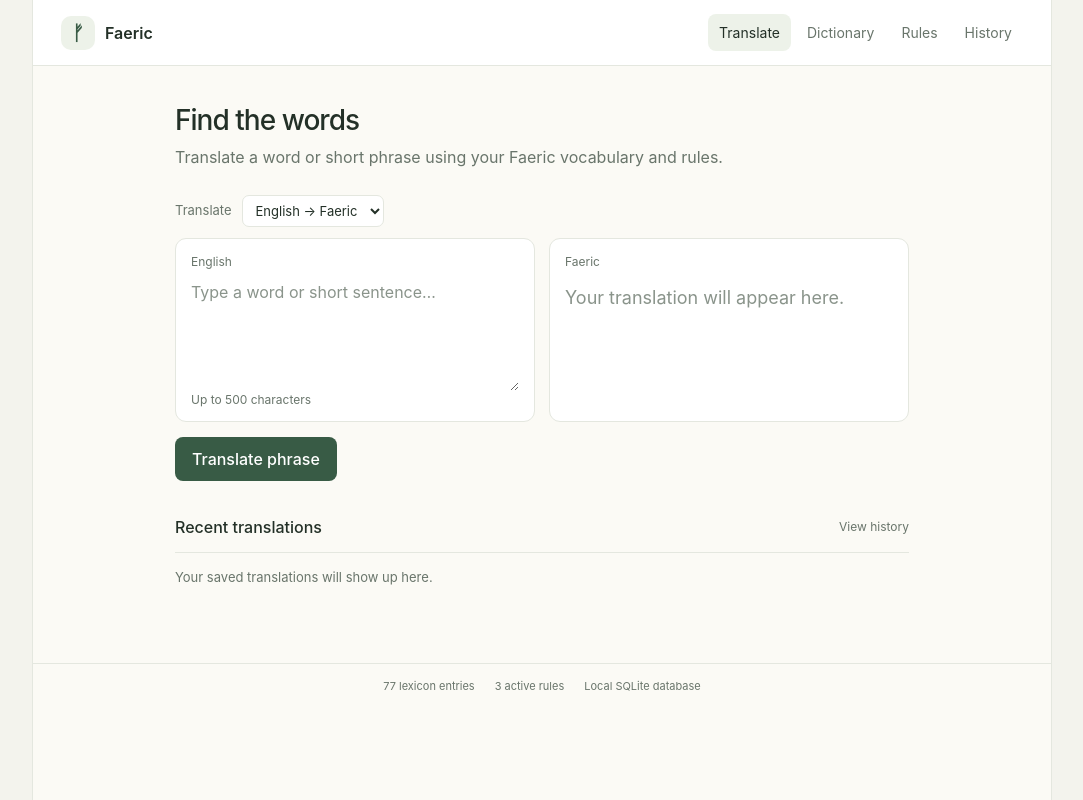
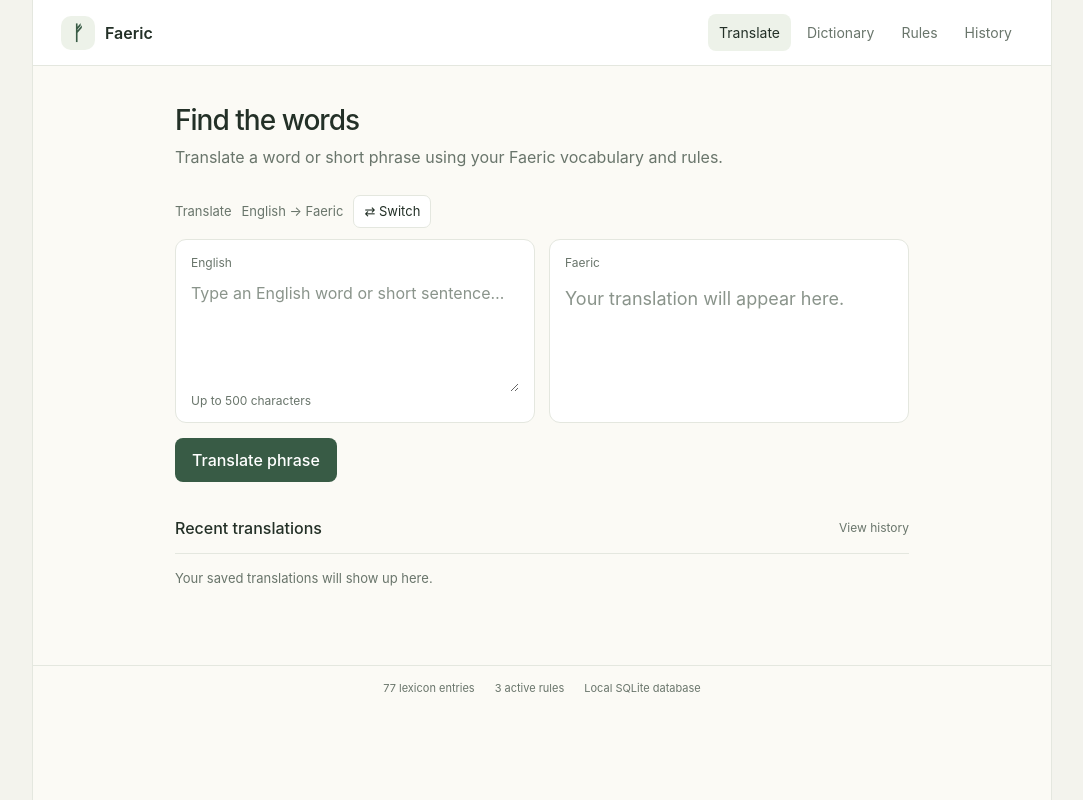
Before and after one commit to CobaltTarantula/final_project, a Flask app: page / in a window 1280 px wide. Shown: the whole page, without its empty margins (98-1181 px from the left). Run offline with Flask 3, Linux system fonts and the light colour scheme; data comes from the database, SQL or seed files in the repository; data that the repository does not hold is empty.

Commit message:
Translation button fiddling, dictionary functionality and new words can be added

```diff
--- a/static/style.css
+++ b/static/style.css
@@ -30,8 +30,9 @@ h1 { margin: 0 0 7px; font-size: 28px; line-height: 1.2; font-weight: 550; lette
 h2 { margin: 0; font-size: 16px; font-weight: 550; }
 .subtitle { margin: 0 0 26px; color: var(--muted); }
 .direction-row { display: flex; align-items: center; gap: 10px; margin-bottom: 11px; font-size: 13px; color: var(--muted); }
-select, input, textarea { font: inherit; color: var(--ink); }
-.direction-row select { padding: 6px 9px; border: 1px solid var(--line); border-radius: 7px; background: var(--panel); }
+select, input, textarea, button { font: inherit; color: var(--ink); }
+.swap-direction { padding: 6px 10px; border: 1px solid var(--line); border-radius: 7px; background: var(--panel); cursor: pointer; }
+.swap-direction:hover { background: var(--green-soft); }
 .language-panels { display: grid; grid-template-columns: 1fr 1fr; gap: 14px; }
 .language-box { min-height: 184px; padding: 14px 15px 12px; display: flex; flex-direction: column; border: 1px solid var(--line); border-radius: 11px; background: var(--panel); }
 .field-label { margin-bottom: 9px; color: var(--muted); font-size: 12px; }
--- a/templates/dictionary.html
+++ b/templates/dictionary.html
@@ -6,7 +6,7 @@
   {% if message %}<p class="notice" role="status">{{ message }}</p>{% endif %}
   <form method="post" class="entry-form">
     <label>English word or phrase<input name="english" maxlength="120" required></label>
-    <label>Faeric word or phrase<input name="faeric" maxlength="120" required></label>
+    <label>Faeric word or phrase<input class="faeric-text" name="faeric" maxlength="120" required></label>
     <label>Pronunciation <span class="optional">(optional)</span><input name="pronunciation" maxlength="120" placeholder="Pronunciation guide"></label>
     <label>Part of speech <span class="optional">(optional)</span><input name="part_of_speech" maxlength="120" placeholder="noun, verb, adjective…"></label>
     <label>Notes <span class="optional">(optional)</span><input name="notes" maxlength="120" placeholder="Pronunciation or usage note"></label>
--- a/templates/translate.html
+++ b/templates/translate.html
@@ -6,20 +6,20 @@
   {% if message %}<p class="notice" role="alert">{{ message }}</p>{% endif %}
   <form method="post" class="translator-form">
     <div class="direction-row">
-      <label for="direction">Translate</label>
-      <select id="direction" name="direction">
-        <option value="en_to_fae" {% if direction == 'en_to_fae' %}selected{% endif %}>English → Faeric</option>
-        <option value="fae_to_en" {% if direction == 'fae_to_en' %}selected{% endif %}>Faeric → English</option>
-      </select>
+      <span>Translate</span>
+      <input type="hidden" id="direction" name="direction" value="{{ direction }}">
+      <span id="direction-name" aria-live="polite">{% if direction == 'en_to_fae' %}English → Faeric{% else %}Faeric → English{% endif %}</span>
+      <button class="swap-direction" id="swap-direction" type="button" aria-label="Switch translation direction" aria-pressed="{% if direction == 'fae_to_en' %}true{% else %}false{% endif %}">⇄ Switch</button>
     </div>
     <div class="language-panels">
       <label class="language-box" for="text">
-        <span class="field-label">{% if direction == 'en_to_fae' %}English{% else %}Faeric{% endif %}</span>
-        <textarea id="text" name="text" maxlength="500" placeholder="Type a word or short sentence…" required>{{ original }}</textarea>
+        <span class="field-label" id="source-language-label">{% if direction == 'en_to_fae' %}English{% else %}Faeric{% endif %}</span>
+        <textarea id="text" name="text" maxlength="500" class="{% if direction == 'fae_to_en' %}faeric-text{% endif %}" placeholder="{% if direction == 'en_to_fae' %}Type an English word or short sentence…{% else %}Type Faeric runes or Latin transliteration…{% endif %}" required>{{ original }}</textarea>
         <span class="field-hint">Up to 500 characters</span>
       </label>
       <section class="language-box result-box" aria-live="polite" aria-label="Translation result">
-        <span class="field-label">{% if direction == 'en_to_fae' %}Faeric{% else %}English{% endif %}</span>
+        <span class="field-label" id="target-language-label">{% if direction == 'en_to_fae' %}Faeric{% else %}English{% endif %}</span>
+        <div id="translation-content">
           {% if result is not none %}
             <p class="translation-result {% if direction == 'en_to_fae' %}faeric-text{% endif %}">{{ result }}</p>
             {% if direction == 'en_to_fae' and pronunciation %}<p class="pronunciation-result"><span class="field-label">Pronunciation / Latin transliteration</span><span>{{ pronunciation }}</span></p>{% endif %}
@@ -27,6 +27,7 @@
           {% else %}
             <p class="placeholder-result">Your translation will appear here.</p>
           {% endif %}
+        </div>
       </section>
     </div>
     <button class="primary-button" type="submit">Translate phrase</button>
@@ -40,4 +41,35 @@
       {% endfor %}
     {% else %}<p class="empty-state">Your saved translations will show up here.</p>{% endif %}
   </section>
+  <script>
+    (() => {
+      const direction = document.getElementById("direction");
+      const switchButton = document.getElementById("swap-direction");
+      const directionName = document.getElementById("direction-name");
+      const sourceLabel = document.getElementById("source-language-label");
+      const targetLabel = document.getElementById("target-language-label");
+      const sourceText = document.getElementById("text");
+      const output = document.getElementById("translation-content");
+
+      switchButton.addEventListener("click", () => {
+        const toFaeric = direction.value === "fae_to_en";
+        direction.value = toFaeric ? "en_to_fae" : "fae_to_en";
+        const sourceLanguage = toFaeric ? "English" : "Faeric";
+        const targetLanguage = toFaeric ? "Faeric" : "English";
+        sourceLabel.textContent = sourceLanguage;
+        targetLabel.textContent = targetLanguage;
+        directionName.textContent = `${sourceLanguage} → ${targetLanguage}`;
+        sourceText.placeholder = toFaeric
+          ? "Type an English word or short sentence…"
+          : "Type Faeric runes or Latin transliteration…";
+        sourceText.classList.toggle("faeric-text", !toFaeric);
+        switchButton.setAttribute("aria-pressed", String(!toFaeric));
+
+        const placeholder = document.createElement("p");
+        placeholder.className = "placeholder-result";
+        placeholder.textContent = "Your translation will appear here.";
+        output.replaceChildren(placeholder);
+      });
+    })();
+  </script>
 {% endblock %}
```
Also changed, not shown: project_log.md (+2 -1 lines). Lines whose indentation alone changed are shown as unchanged.
